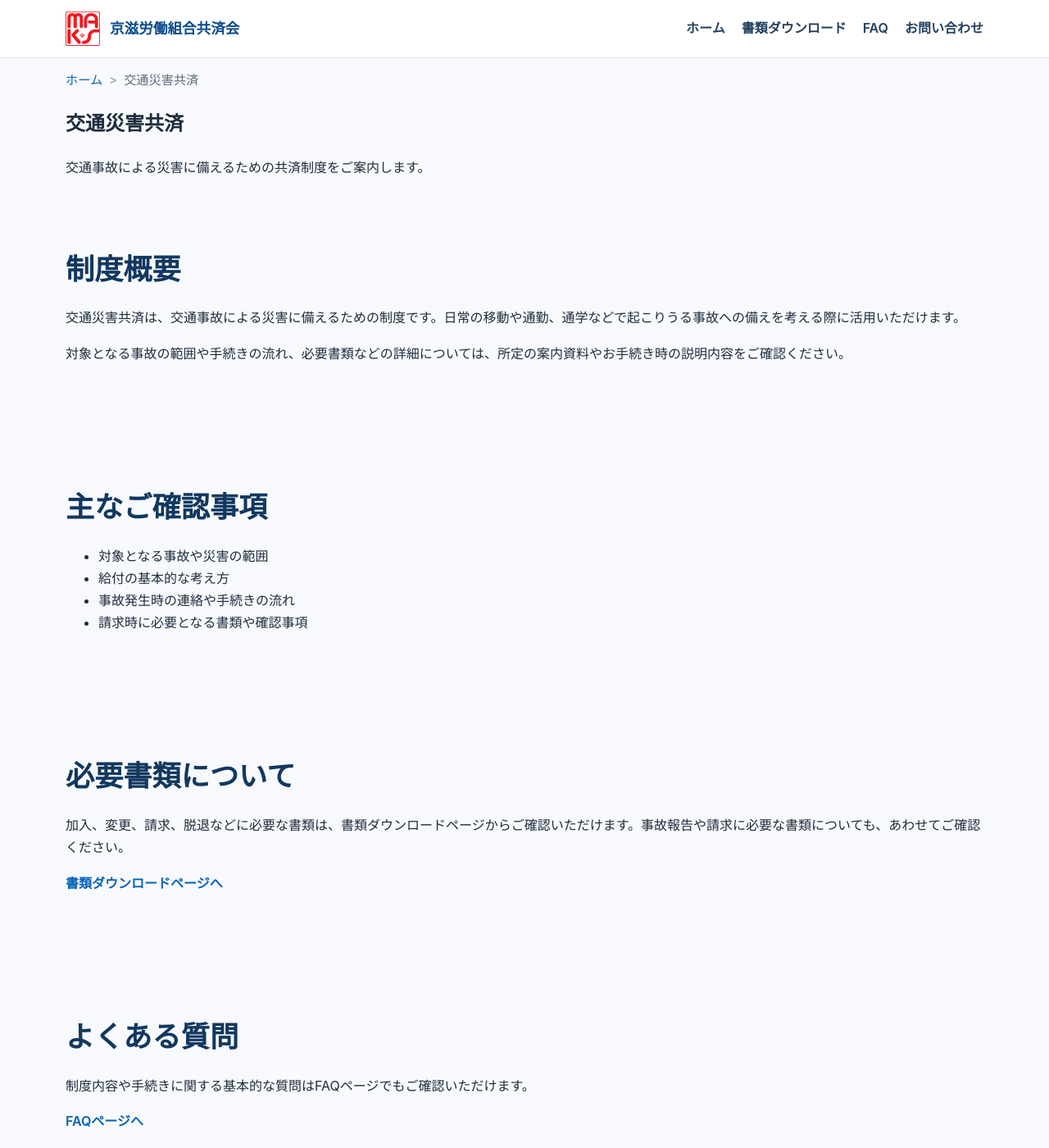
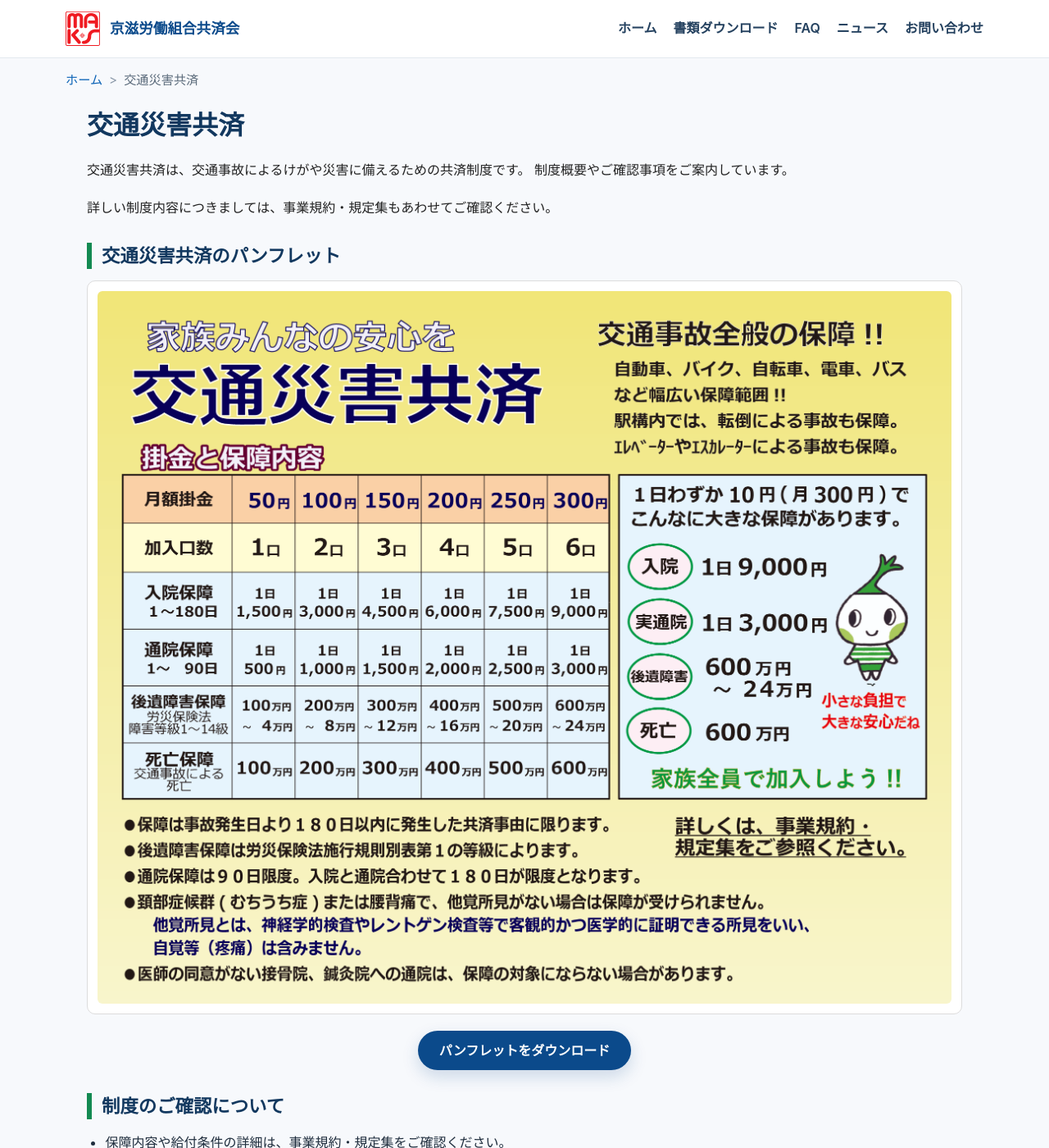
Before and after one commit to keijirodokyosai/keijirodokyosai.github.io, a Jekyll site: the page built from koutu.html, in a window 1280 px wide and 1400 px high. Shown: the whole window at 82% size. Built offline with Jekyll 4.4.1, drawn with Linux system fonts in a browser that asks for light colours; some of the changed text lies outside the part shown.

Commit message:
Update koutu.html

```diff
--- a/koutu.html
+++ b/koutu.html
@@ -1,178 +1,61 @@
-<!DOCTYPE html>
-<html lang="ja">
-<head>
-
-<meta charset="UTF-8">
-<meta name="viewport" content="width=device-width, initial-scale=1.0">
-
-<title>交通災害共済 | 京滋労働組合共済会</title>
-
-<meta name="description" content="京滋労働組合共済会の交通災害共済についてご案内します。制度概要、書類ダウンロード、よくある質問、お問い合わせ先をご確認いただけます。">
-
-<link rel="canonical" href="https://keijirodokyosai.github.io/koutsu.html">
-<link rel="icon" href="images/favicon.png">
-
-<meta property="og:type" content="website">
-<meta property="og:site_name" content="京滋労働組合共済会">
-<meta property="og:title" content="交通災害共済 | 京滋労働組合共済会">
-<meta property="og:description" content="京滋労働組合共済会の交通災害共済についてご案内します。">
-<meta property="og:url" content="https://keijirodokyosai.github.io/koutsu.html">
-<meta property="og:image" content="https://keijirodokyosai.github.io/images/ogp-logo-1200x630.jpg">
-
-<meta name="twitter:card" content="summary_large_image">
-
-<link rel="stylesheet" href="css/style.css">
-
-<script type="application/ld+json">
-{
-  "@context": "https://schema.org",
-  "@type": "BreadcrumbList",
-  "itemListElement": [
-    {
-      "@type": "ListItem",
-      "position": 1,
-      "name": "ホーム",
-      "item": "https://keijirodokyosai.github.io/"
-    },
-    {
-      "@type": "ListItem",
-      "position": 2,
-      "name": "交通災害共済",
-      "item": "https://keijirodokyosai.github.io/koutsu.html"
-    }
-  ]
-}
-</script>
-
-</head>
-
-<body>
-
-<header class="site-header" role="banner">
-
-<div class="header-inner">
-
-<a href="index.html" class="site-logo">
-<img src="images/logo.svg" alt="京滋労働組合共済会">
-<span class="site-logo-text">京滋労働組合共済会</span>
-</a>
-
-<button class="menu-toggle" aria-label="メニューを開く" aria-expanded="false" aria-controls="global-nav">
-<span></span>
-<span></span>
-<span></span>
-</button>
-
-<nav id="global-nav" class="global-nav" aria-label="グローバルナビゲーション">
-<ul>
-<li><a href="index.html">ホーム</a></li>
-<li><a href="downloads.html">書類ダウンロード</a></li>
-<li><a href="faq.html">FAQ</a></li>
-<li><a href="contact.html">お問い合わせ</a></li>
-</ul>
-</nav>
-
-</div>
-
-</header>
+---
+layout: default
+title: 交通災害共済 | 京滋労働組合共済会
+description: 京滋労働組合共済会の交通災害共済についてご案内します。制度概要や必要書類をご確認いただけます。
+permalink: /kotsu.html
+---
 
 <nav class="breadcrumb" aria-label="パンくずリスト">
   <ol class="breadcrumb-list">
-<li><a href="index.html">ホーム</a></li>
+    <li><a href="{{ '/index.html' | relative_url }}">ホーム</a></li>
     <li aria-current="page">交通災害共済</li>
   </ol>
 </nav>
 
-<main role="main">
+<section class="kyosai-page">
 
-<section class="page-hero">
-<div class="container">
+  <section class="detail-section">
     <h1>交通災害共済</h1>
-<p>交通事故による災害に備えるための共済制度をご案内します。</p>
+    <div class="detail-lead">
+      <p>
+        交通災害共済は、交通事故によるけがや災害に備えるための共済制度です。
+        制度概要やご確認事項をご案内しています。
+      </p>
+      <p>
+        詳しい制度内容につきましては、事業規約・規定集もあわせてご確認ください。
+      </p>
     </div>
   </section>
 
-<section class="kyosai-detail section">
-<div class="container">
-<h2>制度概要</h2>
-<p>交通災害共済は、交通事故による災害に備えるための制度です。日常の移動や通勤、通学などで起こりうる事故への備えを考える際に活用いただけます。</p>
-<p>対象となる事故の範囲や手続きの流れ、必要書類などの詳細については、所定の案内資料やお手続き時の説明内容をご確認ください。</p>
+  <section class="detail-section">
+    <h2>交通災害共済のパンフレット</h2>
+    <div class="image-card">
+      <img src="{{ '/images/kotsu.png' | relative_url }}" alt="交通災害共済のパンフレット">
+    </div>
+
+    <div class="pdf-download">
+      <a href="{{ '/pdf/kotsu.pdf' | relative_url }}" download class="btn btn-primary">
+        パンフレットをダウンロード
+      </a>
     </div>
   </section>
 
-<section class="kyosai-detail section section-alt">
-<div class="container">
-<h2>主なご確認事項</h2>
-<ul class="content-list">
-<li>対象となる事故や災害の範囲</li>
-<li>給付の基本的な考え方</li>
-<li>事故発生時の連絡や手続きの流れ</li>
-<li>請求時に必要となる書類や確認事項</li>
+  <section class="detail-section notice-section">
+    <h2>制度のご確認について</h2>
+    <ul class="notice-list">
+      <li>保障内容や給付条件の詳細は、事業規約・規定集をご確認ください。</li>
+      <li>掲載内容は概要です。実際の加入にあたっては所定の条件があります。</li>
     </ul>
-</div>
   </section>
 
-<section class="kyosai-detail section">
-<div class="container">
+  <section class="detail-section detail-section-last">
     <h2>必要書類について</h2>
-<p>加入、変更、請求、脱退などに必要な書類は、書類ダウンロードページからご確認いただけます。事故報告や請求に必要な書類についても、あわせてご確認ください。</p>
-<p><a href="downloads.html" class="text-link">書類ダウンロードページへ</a></p>
-</div>
+    <p>
+      加入、変更、解約、給付の申請などに必要な書類は、書類ダウンロードページに掲載しています。
+    </p>
+    <p>
+      <a href="{{ '/downloads.html' | relative_url }}" class="text-link">書類ダウンロードページへ</a>
+    </p>
   </section>
 
-<section class="kyosai-detail section section-alt">
-<div class="container">
-<h2>よくある質問</h2>
-<p>制度内容や手続きに関する基本的な質問はFAQページでもご確認いただけます。</p>
-<p><a href="faq.html" class="text-link">FAQページへ</a></p>
-</div>
 </section>
-
-<section class="kyosai-detail section">
-<div class="container">
-<h2>お問い合わせ</h2>
-<p>制度内容や事故時の手続きについて不明な点がある場合は、お問い合わせページをご利用ください。</p>
-<p><a href="contact.html" class="text-link">お問い合わせページへ</a></p>
-</div>
-</section>
-
-</main>
-
-<footer class="site-footer" role="contentinfo">
-
-<div class="footer-inner">
-
-<div class="footer-brand">
-<p class="footer-site-name">京滋労働組合共済会</p>
-</div>
-
-<nav class="footer-nav" aria-label="フッターナビゲーション">
-<ul>
-<li><a href="index.html">ホーム</a></li>
-<li><a href="downloads.html">書類ダウンロード</a></li>
-<li><a href="faq.html">FAQ</a></li>
-<li><a href="contact.html">お問い合わせ</a></li>
-</ul>
-</nav>
-
-<p class="copyright">© 京滋労働組合共済会</p>
-
-</div>
-
-</footer>
-
-<script>
-const menuToggle = document.querySelector('.menu-toggle');
-const globalNav = document.querySelector('#global-nav');
-
-if (menuToggle && globalNav) {
-  menuToggle.addEventListener('click', () => {
-    const isOpen = menuToggle.getAttribute('aria-expanded') === 'true';
-    menuToggle.setAttribute('aria-expanded', String(!isOpen));
-    globalNav.classList.toggle('open');
-  });
-}
-</script>
-
-</body>
-</html>
```
Lines whose indentation alone changed are shown as unchanged.
